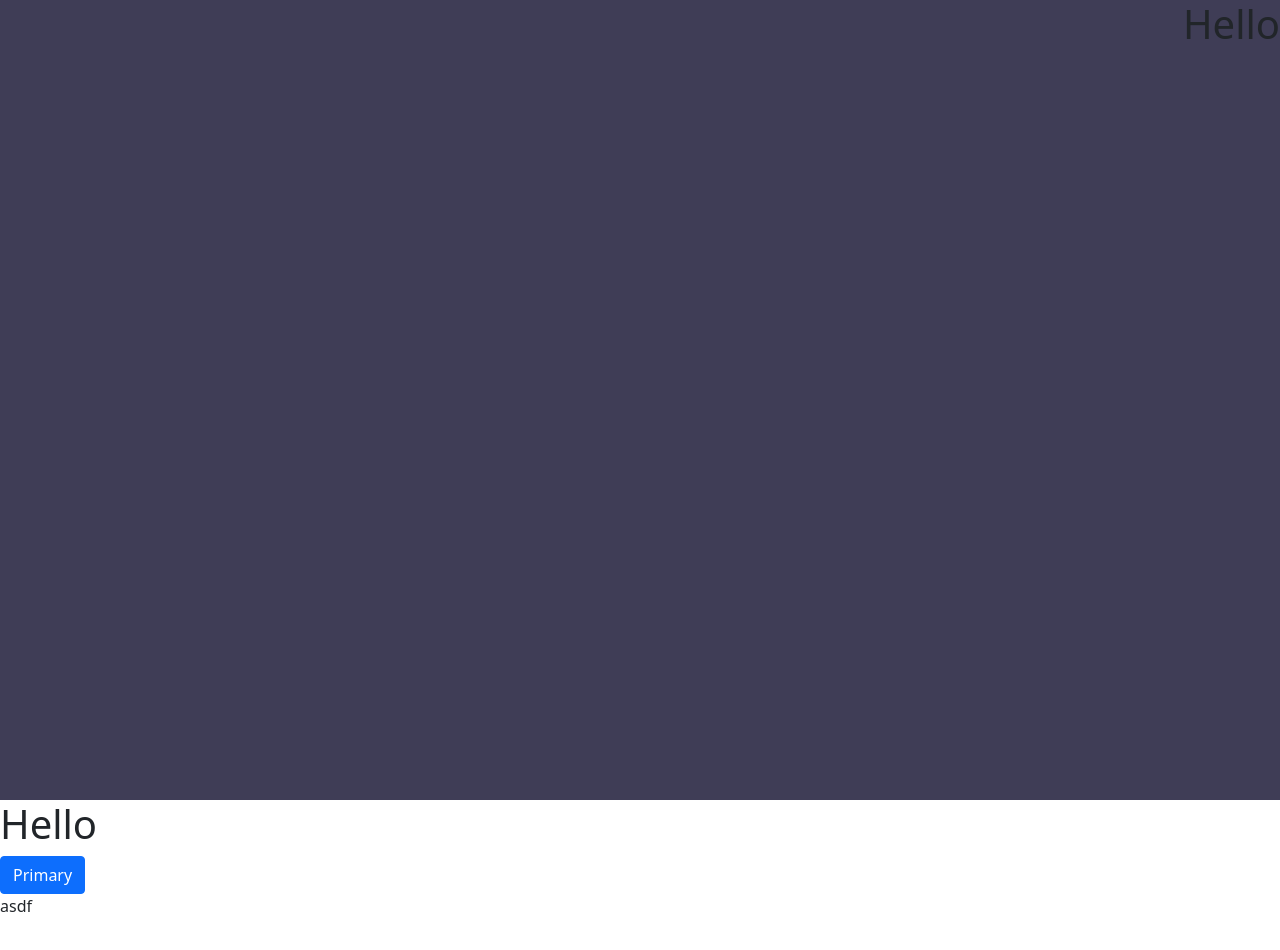
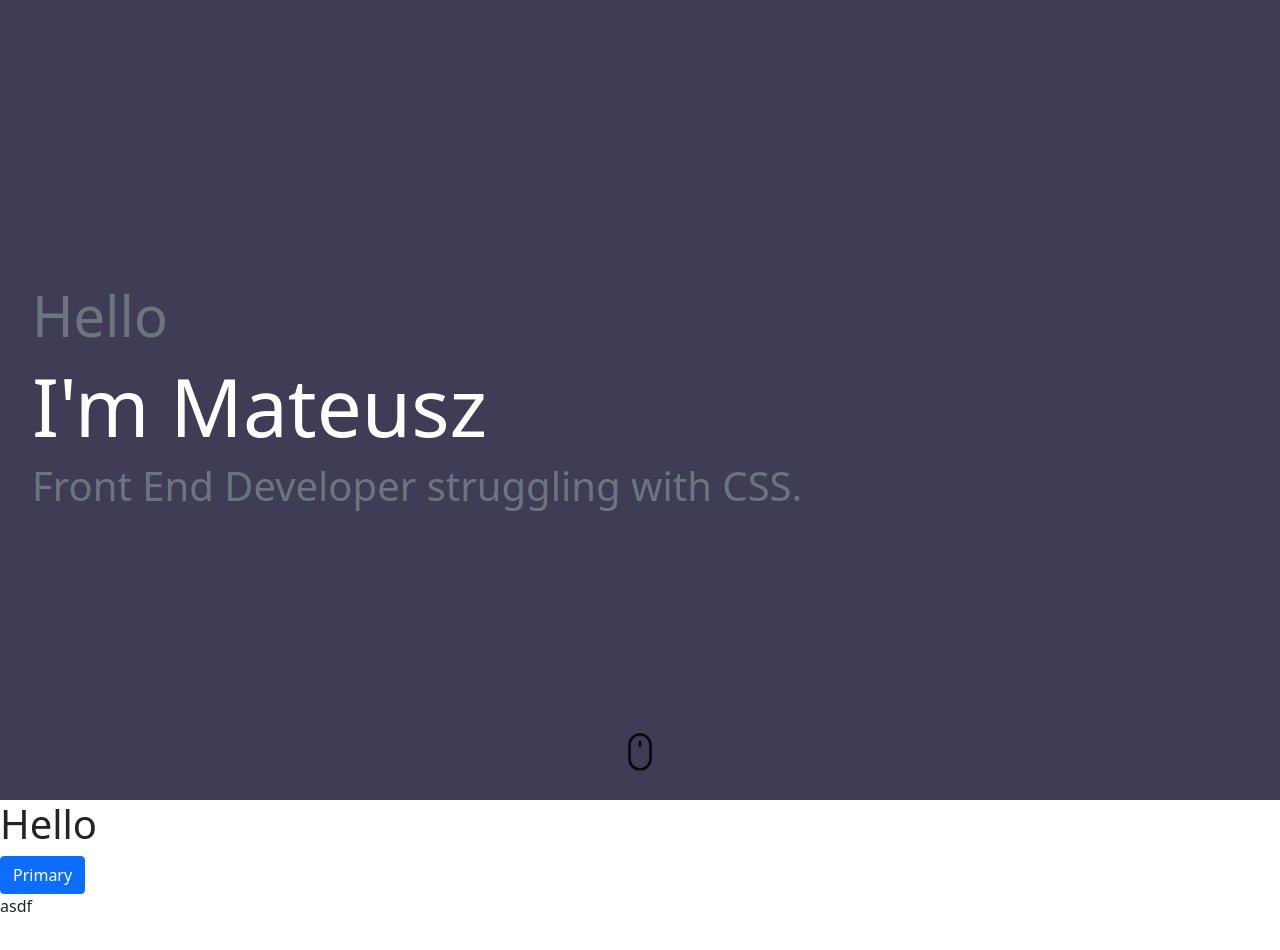
Before and after one commit to ragtam/mgk, a Svelte app: page / in a window 1280 px wide. Shown: the top 950 px of the page. Built offline with nearby package versions, Linux system fonts and the light colour scheme.

Commit message:
text added

```diff
--- a/package.json
+++ b/package.json
@@ -19,6 +19,7 @@
   },
   "dependencies": {
     "bootstrap": "^5.0.0-beta2",
+    "bootstrap-icons": "^1.4.0",
     "rellax": "^1.12.1",
     "sirv-cli": "^1.0.0"
   }
--- a/src/home-screen/Home.svelte
+++ b/src/home-screen/Home.svelte
@@ -1,15 +1,20 @@
 <script>
+	import Rellax from 'rellax';
+
 	import ManBehindTheDesk from './Man-Behind-The-Desk.svelte';
 
-	// setTimeout(() => {
-	// 	var rellax = new Rellax('.rellax');
-	// }, 0);
+	setTimeout(() => {
+		var rellax = new Rellax('.rellax');
+	}, 0);
 </script>
 
 <div class="home">
-	<div class="leading-text">
-		<h1>Hello</h1>
+	<div class="leading-text rellax" data-rellax-speed="-3">
+		<h1 class="display-4 text-muted">Hello</h1>
+		<h1 class="display-1 text-white">I'm Mateusz</h1>
+		<h1 class="display-6 text-secondary">Front End Developer struggling with CSS.</h1>
 	</div>
+	<img class="mouse-icon" src="/assets/icons/mouse.svg" alt="" width="32" height="32" />
 	<div class="image-container">
 		<ManBehindTheDesk />
 	</div>
@@ -29,5 +34,29 @@
 
 	.leading-text {
 		position: absolute;
+		left: 0;
+		margin-left: 2rem;
+		align-self: center;
+	}
+
+	.mouse-icon {
+		color: white;
+		position: absolute;
+		align-self: flex-end;
+		left: 0;
+		right: 0;
+		margin: 0 auto;
+		margin-bottom: 2rem;
+
+		animation: animate-mouse-icon 1s linear 1s infinite alternate;
+	}
+
+	@keyframes animate-mouse-icon {
+		from {
+			transform: scale(1);
+		}
+		to {
+			transform: scale(1.2);
+		}
 	}
 </style>
--- a/src/home-screen/Man-Behind-The-Desk.svelte
+++ b/src/home-screen/Man-Behind-The-Desk.svelte
@@ -1,11 +1,3 @@
-<script>
-	import Rellax from 'rellax';
-
-	setTimeout(() => {
-		var rellax = new Rellax('.rellax');
-	}, 0);
-</script>
-
 <svg style="max-height: 100vh;" viewBox="0 0 1134 854" fill="none" xmlns="http://www.w3.org/2000/svg">
 	<g clip-path="url(#clip0)">
 		<path class="rellax" data-rellax-speed="-5" d="M0 11.5H1134V733.5H0V11.5Z" fill="#3F3D56" />
@@ -339,14 +331,14 @@
 		<path
 			id="svg__man"
 			class="rellax"
-			data-rellax-speed="-2"
+			data-rellax-speed="-2.5"
 			d="M570.057 659.387L544.601 788.686H557.328L581.724 661.508L570.057 659.387Z"
 			fill="#2F2E41"
 		/>
 		<path
 			id="svg__man"
 			class="rellax"
-			data-rellax-speed="-2"
+			data-rellax-speed="-2.5"
 			d="M651.728 669.986L667.638 818.361H678.245L668.698 665.746L651.728 669.986Z"
 			fill="#2F2E41"
 		/>
@@ -361,7 +353,7 @@
 		<path
 			id="svg__chair"
 			class="rellax"
-			data-rellax-speed="-2"
+			data-rellax-speed="-2.5"
 			d="M552.025 645.61C552.025 645.61 535.054 532.209 582.784 529.03C630.514 525.85 698.397 529.03 698.397 529.03C698.397 529.03 737.642 525.85 725.975 645.61C725.975 645.61 736.581 680.584 641.121 677.405C545.661 674.225 552.025 645.61 552.025 645.61Z"
 			fill="#4C4970"
 		/>
```
Also changed, not shown: public/assets/icons/mouse.svg (added), 1 other file (tests, documents, lock files or other folders).
